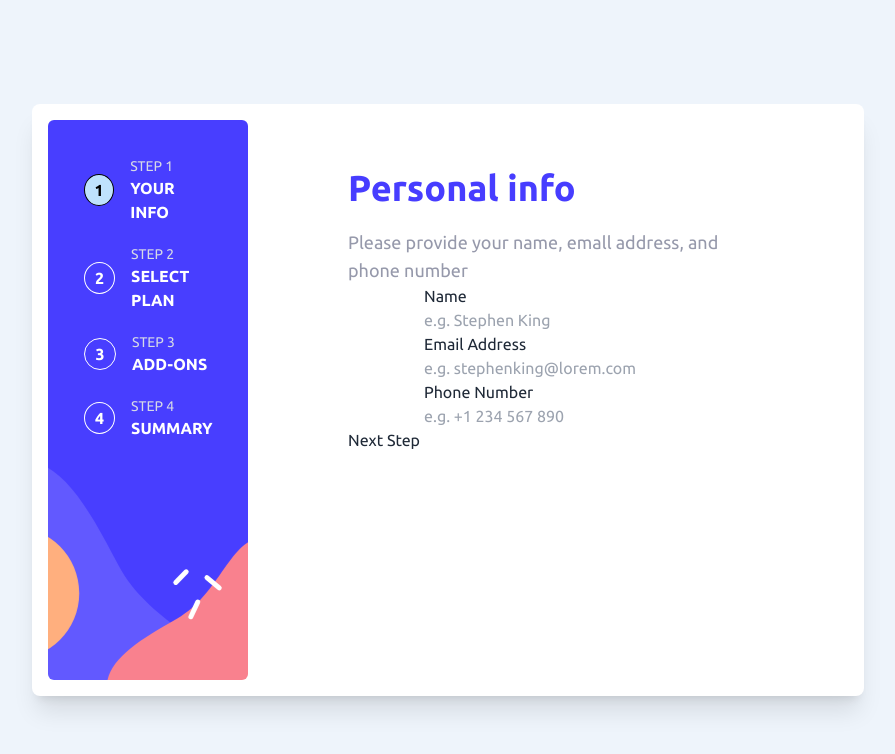
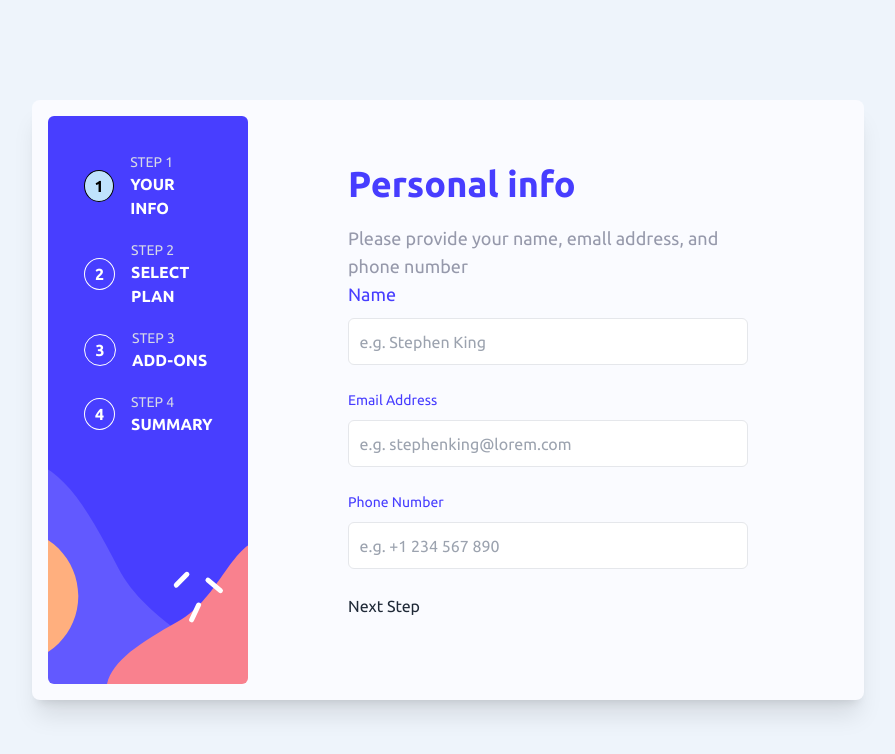
Before and after one commit to hayormikun/multi-step-form, a Next.js app: page / in a window 1280 px wide. Shown: the top 754 px of the page, without its empty margins (192-1087 px from the left). Built offline with nearby package versions, Linux system fonts and the light colour scheme.

Commit message:
individual step design

```diff
--- a/components/Step1.tsx
+++ b/components/Step1.tsx
@@ -1,26 +1,50 @@
-
 export const Step1 = () => {
   return (
-    <div className="w-full flex flex-col">
-      <div className="mx-auto justify-center align-middle">
-        <form>
+    <form className="w-full flex flex-col">
       <div className="flex flex-col w-full">
-            <label htmlFor="">Name</label>
-            <input type={"text"} placeholder="e.g. Stephen King" />
+        <label
+          className="text-lg font-normal text-purplishBlue mb-[10px]"
+          htmlFor="name"
+        >
+          Name
+        </label>
+        <input
+          className="mb-[25px] border rounded-md p-[10.5px]"
+          type={'text'}
+          name="name"
+          placeholder="e.g. Stephen King"
+        />
       </div>
 
       <div className="flex flex-col w-full">
-            <label htmlFor="">Email Address</label>
-            <input type={"email"}  placeholder="e.g. stephenking@lorem.com"/>
+        <label
+          className="text-sm font-normal text-purplishBlue mb-[10px]"
+          htmlFor="email"
+        >
+          Email Address
+        </label>
+        <input
+          className="mb-[25px] border rounded-md p-[10.5px]"
+          type={'email'}
+          name="email"
+          placeholder="e.g. stephenking@lorem.com"
+        />
       </div>
 
       <div className="flex flex-col w-full">
-            <label htmlFor="">Phone Number</label>
-            <input type={"tel"} placeholder="e.g. +1 234 567 890"/>
+        <label
+          className="text-sm font-normal text-purplishBlue mb-[10px]"
+          htmlFor="phone"
+        >
+          Phone Number
+        </label>
+        <input
+          className="mb-[25px] border rounded-md p-[10.5px]"
+          type={'tel'}
+          name="phone"
+          placeholder="e.g. +1 234 567 890"
+        />
       </div>
-
     </form>
-      </div>
-    </div>
   )
 }
--- a/components/Step2.tsx
+++ b/components/Step2.tsx
@@ -1,10 +1,14 @@
 import React, { useContext } from 'react'
 import { SubContext } from './context/SubContext'
+import arcade from '../public/assets/icon-arcade.svg'
+import advanced from '../public/assets/icon-advanced.svg'
+import pro from '../public/assets/icon-pro.svg'
+import Image from 'next/image'
 
 interface IPackage {
-  icon: string,
-  packageName: string,
-  price: number,
+  icon: string
+  packageName: string
+  price: string
 }
 
 export const Step2 = () => {
@@ -17,54 +21,56 @@ export const Step2 = () => {
 
   const itemPackage = ({ icon, packageName, price }: IPackage) => {
     return (
-      <div className="grid grid-rows-3">
-        <span className="row-span-2">{icon}</span>
+      <div className="grid grid-rows-3 border border-purplishBlue rounded-md w-[135px] h-[160px] p-4">
+        <Image src={icon} alt={icon} width={40} height={40} />
 
-        <div className="flex row-span-1">
-          <h1>{packageName}</h1>
-          <span>${price}/mo</span>
+        <div className="flex flex-col h-fit mt-11 font-normal">
+          <h1 className="font-semibold text-lg text-purplishBlue">
+            {packageName}
+          </h1>
+
+          <span className="text-coolGray">${price}</span>
         </div>
       </div>
     )
   }
 
-  if (plan === 'monthlyPlan') {
-    return (
-      <div className="flex flex-col">
+  return (
+    <div className="flex flex-col">
+      {plan === 'monthlyPlan' ? (
+        <div className="flex flex-row gap-8">
+          {itemPackage({ icon: arcade, packageName: 'Arcade', price: "9/mo" })}
+          {itemPackage({
+            icon: advanced,
+            packageName: 'Advanced',
+            price: "12/mo",
+          })}
+          {itemPackage({ icon: pro, packageName: 'Pro', price: "15/mo" })}
+        </div>
+      ) : (
         <div className="flex flex-row gap-10">
-          {itemPackage({icon: 'fa', packageName: 'Arcade', price: 9})}
-          {itemPackage({icon: 'fa', packageName: 'Advanced', price: 12})}
-          {itemPackage({icon: 'fa', packageName: 'Pro', price: 15})}
+          {itemPackage({ icon: arcade, packageName: 'Arcade', price: "90/yr" })}
+          {itemPackage({
+            icon: advanced,
+            packageName: 'Advanced',
+            price: "120/yr",
+          })}
+          {itemPackage({ icon: pro, packageName: 'Pro', price: "150/yr" })}
         </div>
+      )}
 
-        <div className="bg-blue-200">
-          <span>
-            Monthly <input type={"checkbox"} onClick={()=>{
+      <div className="bg-marineBlue mt-8 w-full h-[45px] flex justify-center items-center rounded-md">
+        <span className="flex flex-row gap-x-5">
+          <p className="text-coolGray font-normal">Monthly</p>
+          <input
+            type={'checkbox'}
+            onClick={() => {
               changePlan()
-            }}/> Yearly
-          </span>
-        </div>
+            }}
+          />{' '}
+          <p className="text-coolGray font-normal">Yearly</p>
+        </span>
       </div>
-    )
-  }
-
-  if (plan === 'yearlyPlan') {
-    return (
-      <div className="flex flex-col">
-        <div className="flex flex-row gap-10">
-          {itemPackage({icon: 'fa', packageName: 'Arcade', price: 90})}
-          {itemPackage({icon: 'fa', packageName: 'Advanced', price: 120})}
-          {itemPackage({icon: 'fa', packageName: 'Pro', price: 150})}
-        </div>
-
-        <div className="bg-blue-200">
-          <span>
-            Monthly <input type={"checkbox"} onClick={()=>{
-              changePlan()
-            }}/> Yearly
-          </span>
-        </div>
-      </div>
-    )
-  }
+    </div>
+  )
 }
--- a/components/Step3.tsx
+++ b/components/Step3.tsx
@@ -15,7 +15,7 @@ export const Step3 = () => {
 
   const addOnItem = ({ itemId, title, description, price }: IAddOns) => {
     return (
-      <div key={itemId} onClick={()=>addItem(itemId)} className="border border-blue-700 bg-blue-100 rounded-md grid col-span-5 items-center">
+      <div key={itemId} onClick={()=>addItem(itemId)} className="border border-purplishBlue bg-blue-100 rounded-md h-[76px] grid col-span-5 items-center">
         <div className="col-span-1">
           <input type="checkbox" name="check" id="check" />
         </div>
--- a/components/Step5.tsx
+++ b/components/Step5.tsx
@@ -1,10 +1,14 @@
+import Image from 'next/image'
 import React from 'react'
+import thankYou from '../public/assets/icon-thank-you.svg'
 
 export const Step5 = () => {
   return (
-    <div>
-      <h1>Thank you</h1>
-      <p>
+    <div className='w-full h-full flex flex-col justify-center items-center'>
+
+      <Image src={thankYou} alt={"Thank You"} width={82} height={82} />
+      <h1 className='mt-[34px] mb-[25px] font-bold text-4xl'>Thank you!</h1>
+      <p className='text-center text-lg font-normal text-coolGray'>
         Thanks for confirming your subscription! We hope you have fun using our
         platform. If you ever need support, please feel free to email us at
         support@loremgaming.com',
--- a/pages/index.tsx
+++ b/pages/index.tsx
@@ -21,7 +21,7 @@ export default function Home() {
             <link rel="icon" href="/assets/favicon-32x32.png" />
           </Head>
           <main className="bg-marineBlue flex justify-center text-gray-800 font-ubuntu w-full h-screen">
-            <div className="bg-white rounded-lg shadow-xl p-4 w-[65%] h-[37em] m-auto grid grid-cols-4">
+            <div className="bg-alabaster rounded-lg shadow-xl p-4 w-[65%] min-h-[600px] m-auto grid grid-cols-4">
               <div className="bg-sidenav col-span-1 p-9 h-full">
                 <SideNav />
               </div>
```
Lines whose indentation alone changed are shown as unchanged.
